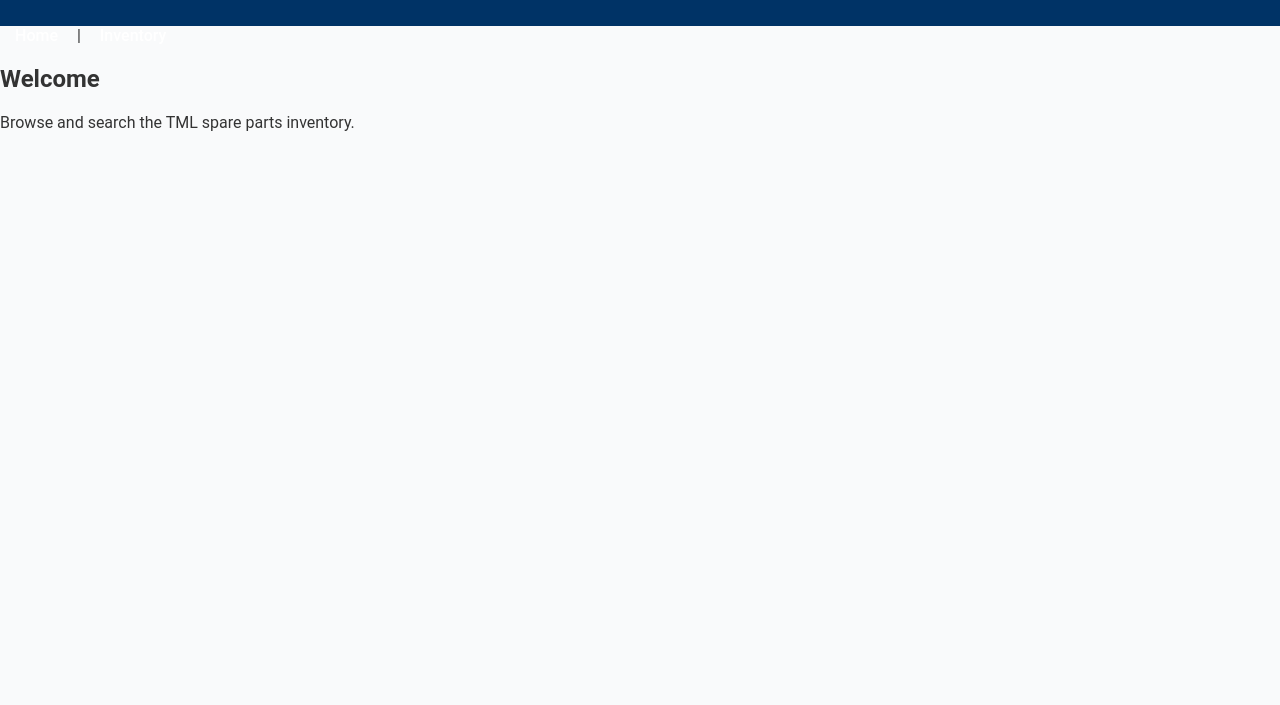
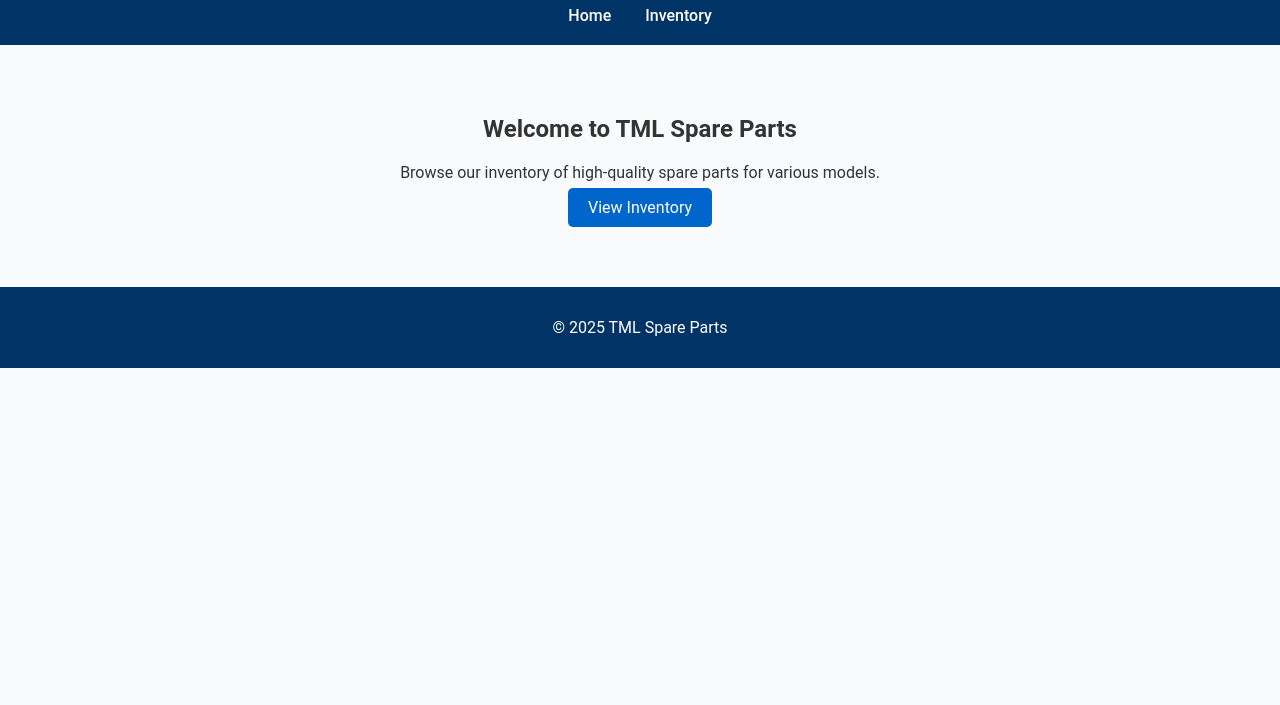
Before and after one commit to tml-spare-parts/tml-spare-parts, a plain HTML site: page index.html in a window 1280 px wide. Shown: the part 95-800 px from the top of the page. Drawn offline with Linux system fonts and the light colour scheme.

Commit message:
Update index.html

```diff
--- a/index.html
+++ b/index.html
@@ -1,11 +1,28 @@
 <!DOCTYPE html>
-<html><head><meta charset='UTF-8'><title>TML Spare Parts</title>
-<link rel='stylesheet' href='style.css'></head>
+<html lang="en">
+<head>
+  <meta charset="UTF-8">
+  <meta name="viewport" content="width=device-width, initial-scale=1.0">
+  <title>TML Spare Parts</title>
+  <link rel="stylesheet" href="style.css">
+</head>
 <body>
-<header><h1>TML Spare Parts</h1></header>
-<nav><a href='index.html'>Home</a> | <a href='inventory.html'>Inventory</a></nav>
-<section>
-<h2>Welcome</h2>
-<p>Browse and search the TML spare parts inventory.</p>
-</section>
-</body></html>
+<header>
+  <h1>TML Spare Parts</h1>
+  <nav>
+    <a href="index.html">Home</a>
+    <a href="inventory.html">Inventory</a>
+  </nav>
+</header>
+<main>
+  <section class="hero">
+    <h2>Welcome to TML Spare Parts</h2>
+    <p>Browse our inventory of high-quality spare parts for various models.</p>
+    <a href="inventory.html" class="btn">View Inventory</a>
+  </section>
+</main>
+<footer>
+  <p>&copy; 2025 TML Spare Parts</p>
+</footer>
+</body>
+</html>
```
